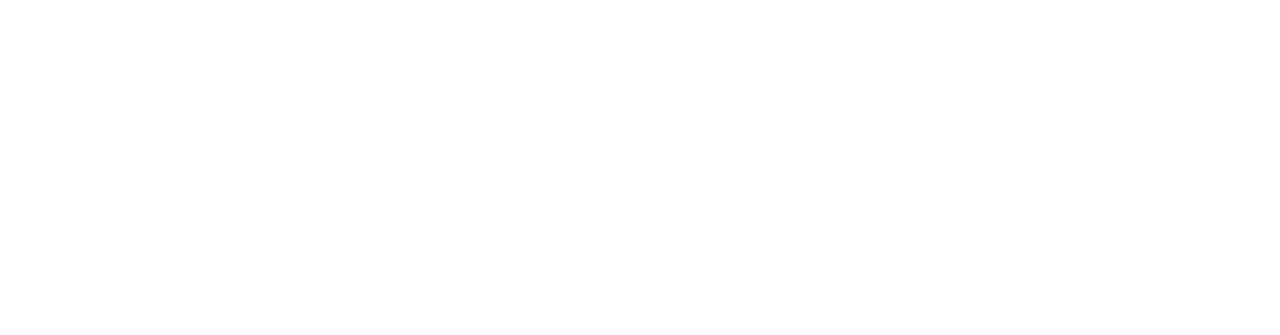
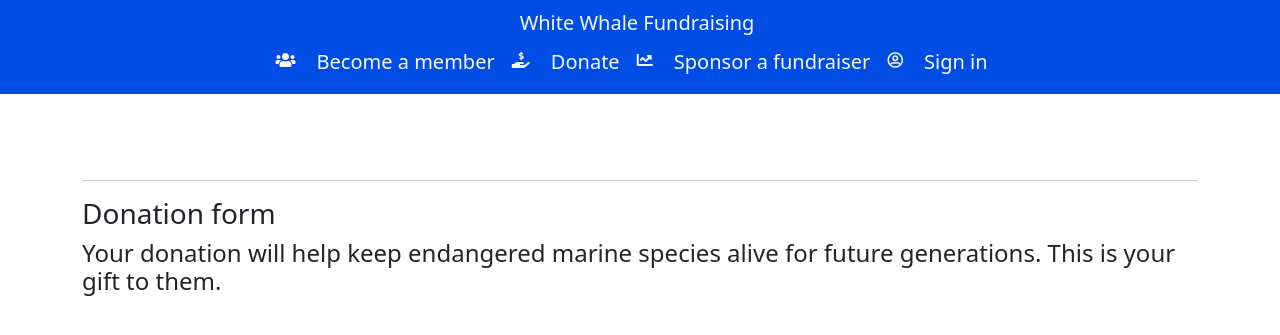
Before and after one commit to James-VT/MS4_White_Whale_Fundraising, a Django app: page /donations/ in a window 1280 px wide. Before the commit the part shown is empty. Shown: the top 335 px of the page. Run offline with Django 3.2, Linux system fonts and the light colour scheme; some libraries are stand-ins or nearby versions.

Commit message:
Adds initial HTML for donation form and url to the navbar

```diff
--- a/donations/templates/donations/donation_form.html
+++ b/donations/templates/donations/donation_form.html
@@ -0,0 +1,22 @@
+{% extends "base.html" %}
+{% load static %}
+
+{% block page_header %}
+    <div class="container header-container">
+        <div class="row">
+            <div class="col"></div>
+        </div>
+    </div>
+{% endblock %}
+
+{% block content %}
+    <div class="container">
+        <div class="row">
+            <div class="col">
+                <hr>
+                <h3>Donation form</h3>
+                <h4>Your donation will help keep endangered marine species alive for future generations. This is your gift to them.</h4>
+            </div>
+        </div>
+    </div>
+{% endblock %}
--- a/templates/base.html
+++ b/templates/base.html
@@ -25,6 +25,8 @@
     {% block corejs %}
         <script src="https://code.jquery.com/jquery-3.6.0.min.js" integrity="sha256-/xUj+3OJU5yExlq6GSYGSHk7tPXikynS7ogEvDej/m4=" crossorigin="anonymous"></script>
         <script src="https://cdn.jsdelivr.net/npm/bootstrap@5.1.3/dist/js/bootstrap.bundle.min.js" integrity="sha384-ka7Sk0Gln4gmtz2MlQnikT1wXgYsOg+OMhuP+IlRH9sENBO0LRn5q+8nbTov4+1p" crossorigin="anonymous"></script>
+        <!-- Stripe's JS below -->
+        <script src="https://js.stripe.com/v3/"></script>
     {% endblock %}
 
     {% block extra_js %}
--- a/templates/includes/header-nav.html
+++ b/templates/includes/header-nav.html
@@ -6,7 +6,7 @@
         </li>
         <li class="nav-item">
             <i class="fas fa-hand-holding-usd text-light"></i>
-            <a href="#" class="btn btn-lg text-light">Donate</a>
+            <a href="{% url 'donation_form' %}" class="btn btn-lg text-light">Donate</a>
         </li>
         <li class="nav-item">
             <i class="fas fa-chart-line text-light"></i>
```
